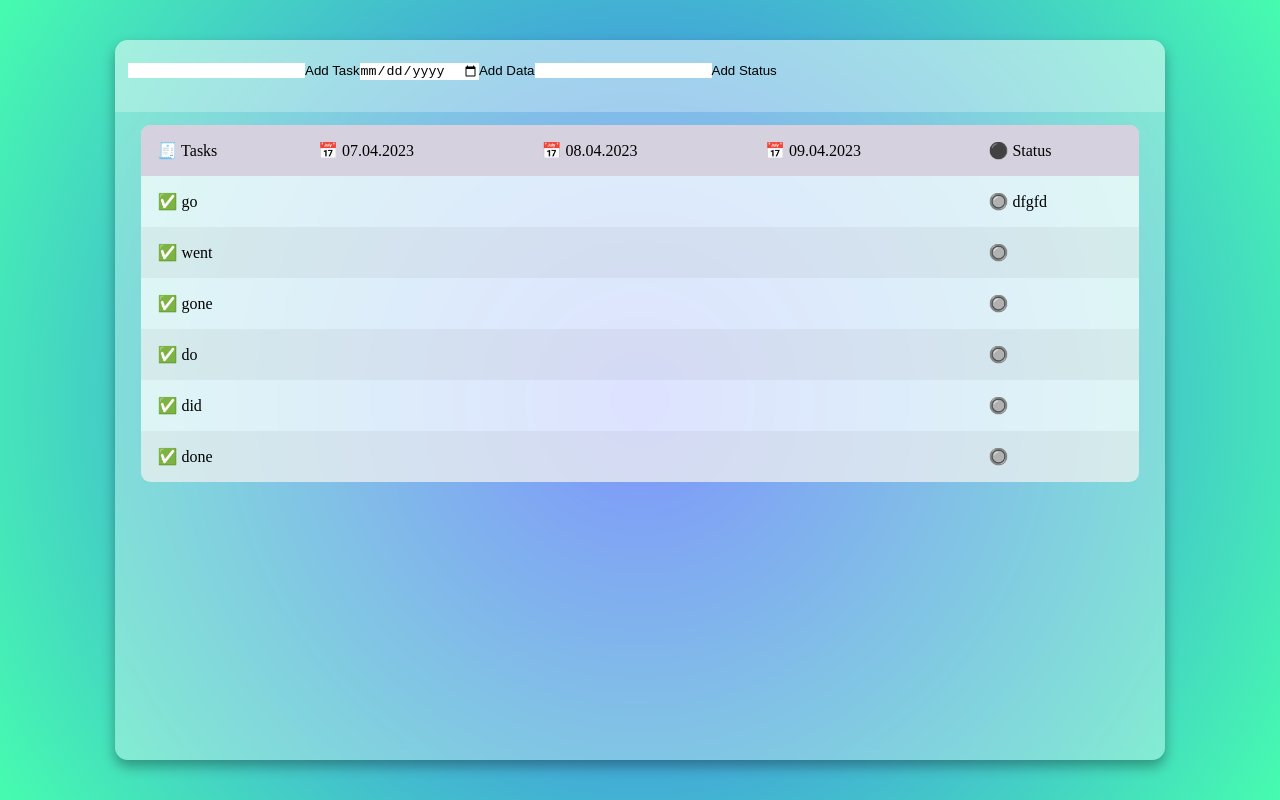
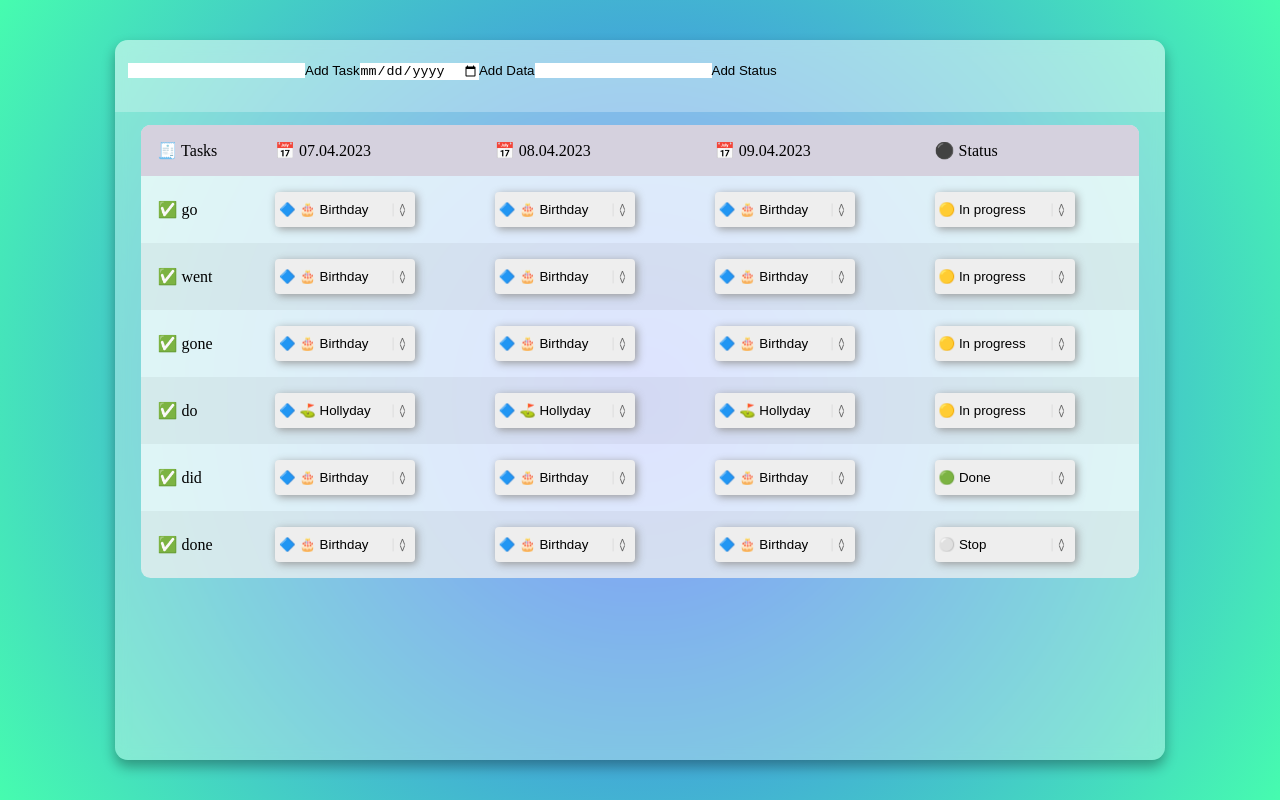
Before and after one commit to alex-sizow/zecurion-table, a Vue app: page / in a window 1280 px wide. Built offline with nearby package versions, Linux system fonts and the light colour scheme.

Commit message:
add data design and v-for fix for displaying status and event

```diff
--- a/src/components/Table.vue
+++ b/src/components/Table.vue
@@ -33,17 +33,45 @@
 				</thead>
 				<tbody>
 					<tr
-						v-for="(item, index) in tasks"
-						:key="index">
+						v-for="(item, outerIndex) in tasks"
+						:key="outerIndex">
 						<th>✅ {{ item.task }}</th>
 						<th
 							v-for="(item, index) in dates"
 							:key="index">
-							<label
+							<!-- <label
 								v-for="(item, index) in events"
-								:key="index"></label>
+								:for="events"
+								:key="index"></label> -->
+							<label>
+								<select :id="events">
+									<option
+										v-for="(item, index) in events"
+										:key="index"
+										:value="item"
+										:selected="
+											tasks[outerIndex].event === index
+										">
+										🔷 {{ item }}
+									</option>
+								</select>
+							</label>
 						</th>
-						<th>🔘 {{ item.status }}</th>
+						<th>
+							<label>
+								<select :id="statuses">
+									<option
+										v-for="(item, index) in statuses"
+										:key="index"
+										:value="item"
+										:selected="
+											tasks[outerIndex].status === index
+										">
+										{{ item }}
+									</option>
+								</select>
+							</label>
+						</th>
 					</tr>
 				</tbody>
 			</table>
@@ -61,17 +89,17 @@ export default {
 			inputStatus: '',
 
 			tasks: [
-				{ task: 'go', status: 'dfgfd' },
-				{ task: 'went', status: '' },
-				{ task: 'gone', status: '' },
-				{ task: 'do', status: '' },
-				{ task: 'did', status: '' },
-				{ task: 'done', status: '' },
+				{ task: 'go', event: 0, status: 0 },
+				{ task: 'went', event: 0, status: 0 },
+				{ task: 'gone', event: 0, status: 0 },
+				{ task: 'do', event: 1, status: 0 },
+				{ task: 'did', event: 0, status: 1 },
+				{ task: 'done', event: 0, status: 2 },
 			],
 
 			dates: ['07.04.2023', '08.04.2023', '09.04.2023'],
 
-			events: ['birthday', 'hollyday', 'meeting'],
+			events: ['🎂 Birthday', '⛳ Hollyday', '👩‍💻 Meeting'],
 
 			statuses: ['🟡 In progress', '🟢 Done', '⚪ Stop'],
 		};
@@ -81,7 +109,10 @@ export default {
 			let inputTask = this.inputTask;
 			this.tasks;
 			if (inputTask.length > 0) {
-				this.tasks.push({ task: inputTask, status: '' });
+				this.tasks.push({
+					task: inputTask,
+					status: '🟡 In progress',
+				});
 			}
 			this.inputTask = '';
 		},
@@ -116,6 +147,51 @@ export default {
 </script>
 
 <style lang="scss">
+select {
+	width: 140px;
+	height: 35px;
+	padding: 4px;
+	border-radius: 4px;
+	box-shadow: 2px 2px 8px #999;
+	background: #eee;
+	border: none;
+	outline: none;
+	display: inline-block;
+	-webkit-appearance: none;
+	-moz-appearance: none;
+	appearance: none;
+	cursor: pointer;
+}
+label {
+	position: relative;
+}
+label:after {
+	content: '<>';
+	font: 11px 'Consolas', monospace;
+	color: #666;
+	-webkit-transform: rotate(90deg);
+	-moz-transform: rotate(90deg);
+	-ms-transform: rotate(90deg);
+	transform: rotate(90deg);
+	right: 8px;
+	top: 2px;
+	padding: 0 0 2px;
+	border-bottom: 1px solid #ddd;
+	position: absolute;
+	pointer-events: none;
+}
+label:before {
+	content: '';
+	right: 6px;
+	top: 0px;
+	width: 20px;
+	height: 20px;
+	background: #eee;
+	position: absolute;
+	pointer-events: none;
+	display: block;
+}
+
 table,
 th,
 tr {
```
